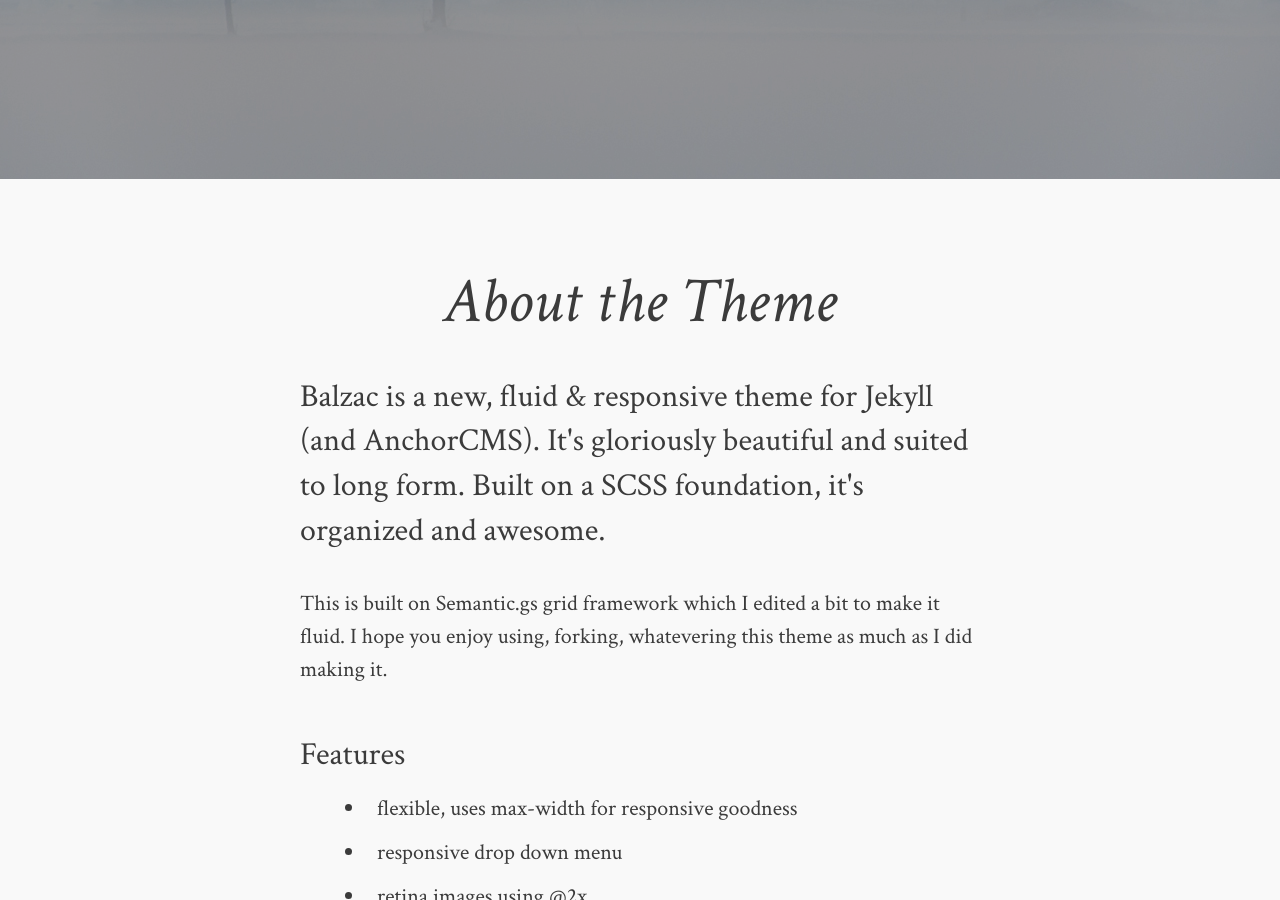
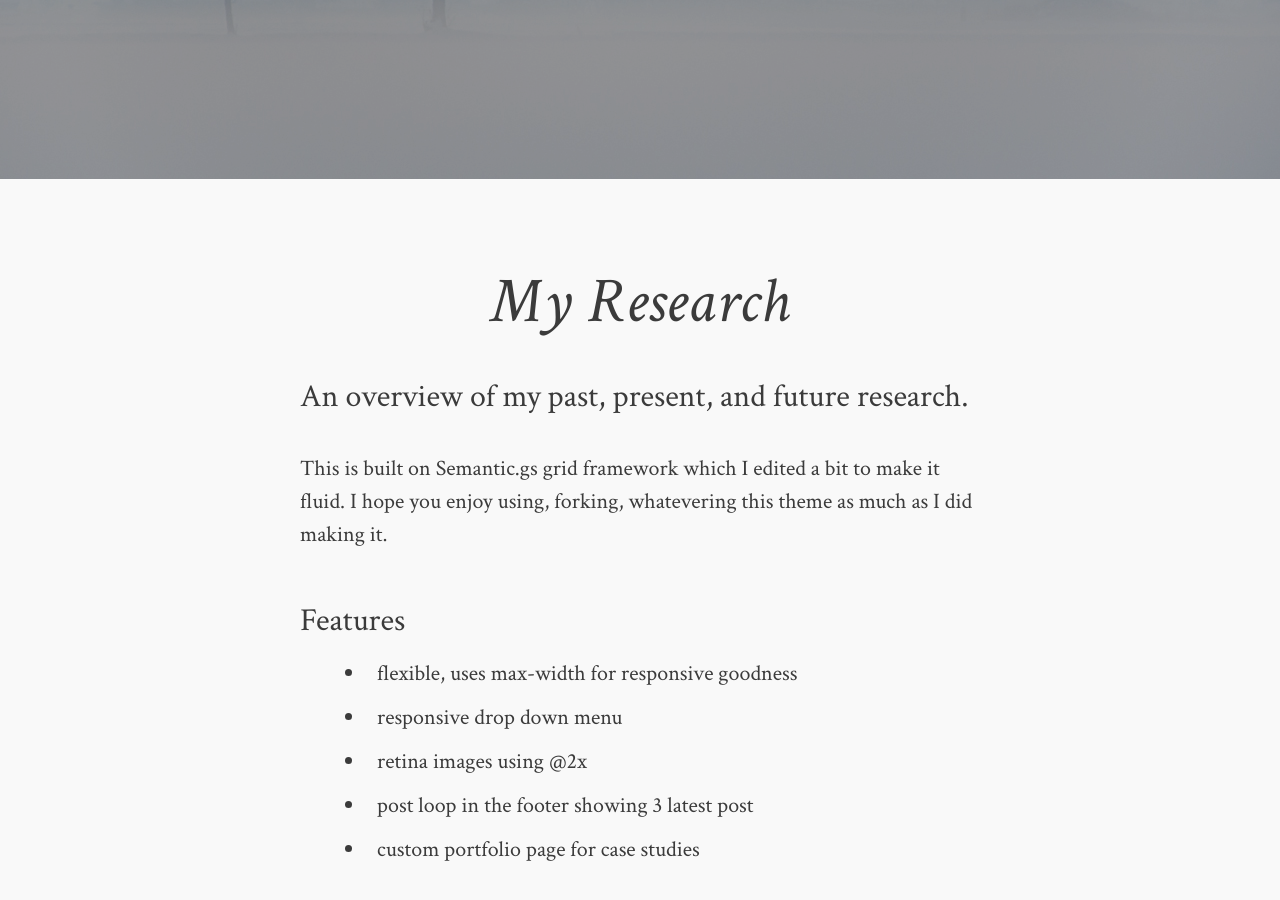
Before and after one commit to djvaron/djvaron.github.io, a Jekyll site: the page built from research.md, in a window 1280 px wide and 900 px high, scrolled down 371 px. Built offline with Jekyll 4.4.1, drawn with Linux system fonts in a browser that asks for light colours; comment, search, counter and statistics services are not loaded.

Commit message:
Update research.md

```diff
--- a/research.md
+++ b/research.md
@@ -1,9 +1,9 @@
 ---
 layout: post
 permalink: /research/index.html
-title: About the Theme
-description: Balzac is a new, fluid & responsive theme for Jekyll (and AnchorCMS). It's gloriously beautiful and suited to long form. Built on a SCSS foundation, it's organized and awesome.
-tags: [about, Jekyll, theme, responsive]
+title: My Research
+description: An overview of my past, present, and future research.
+tags: [research]
 image:
   feature: soft-trees.jpg
 ---
```
